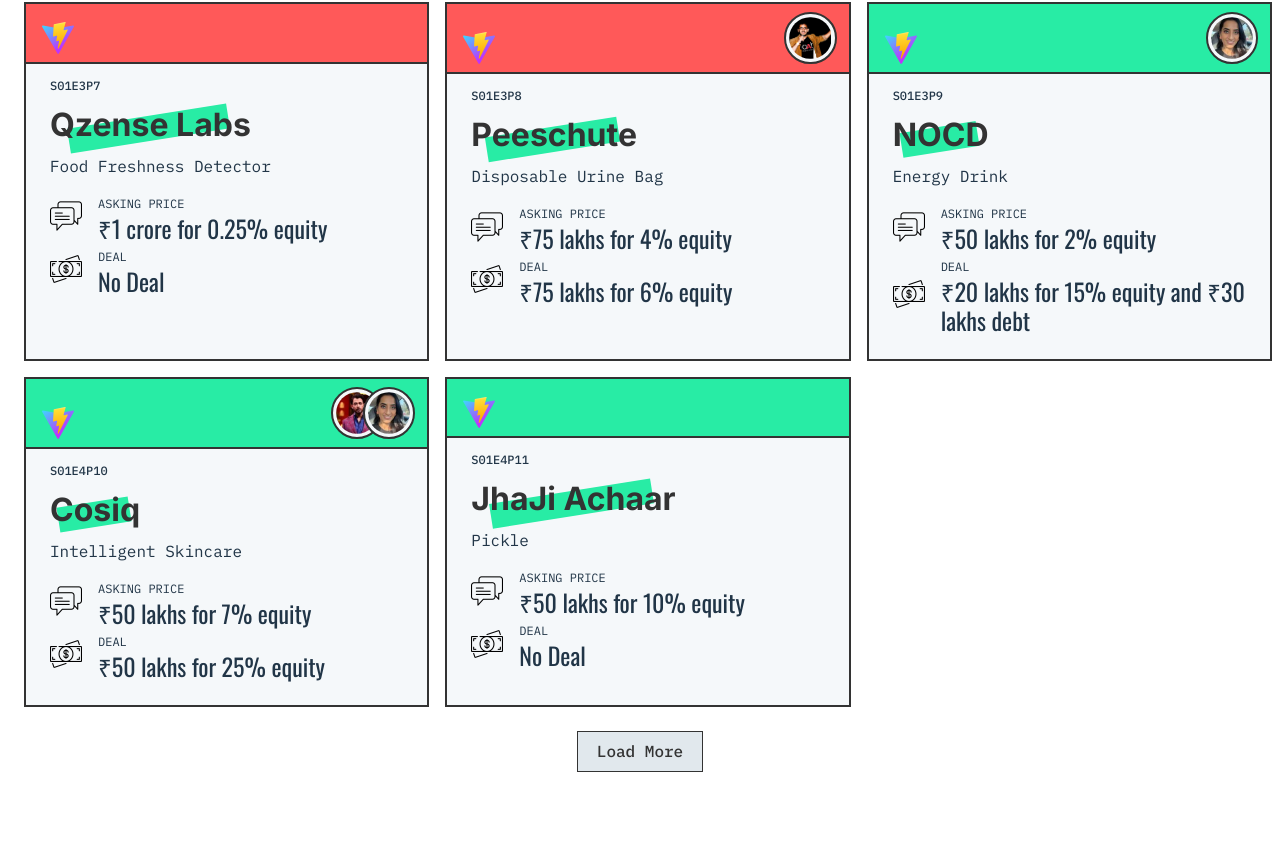
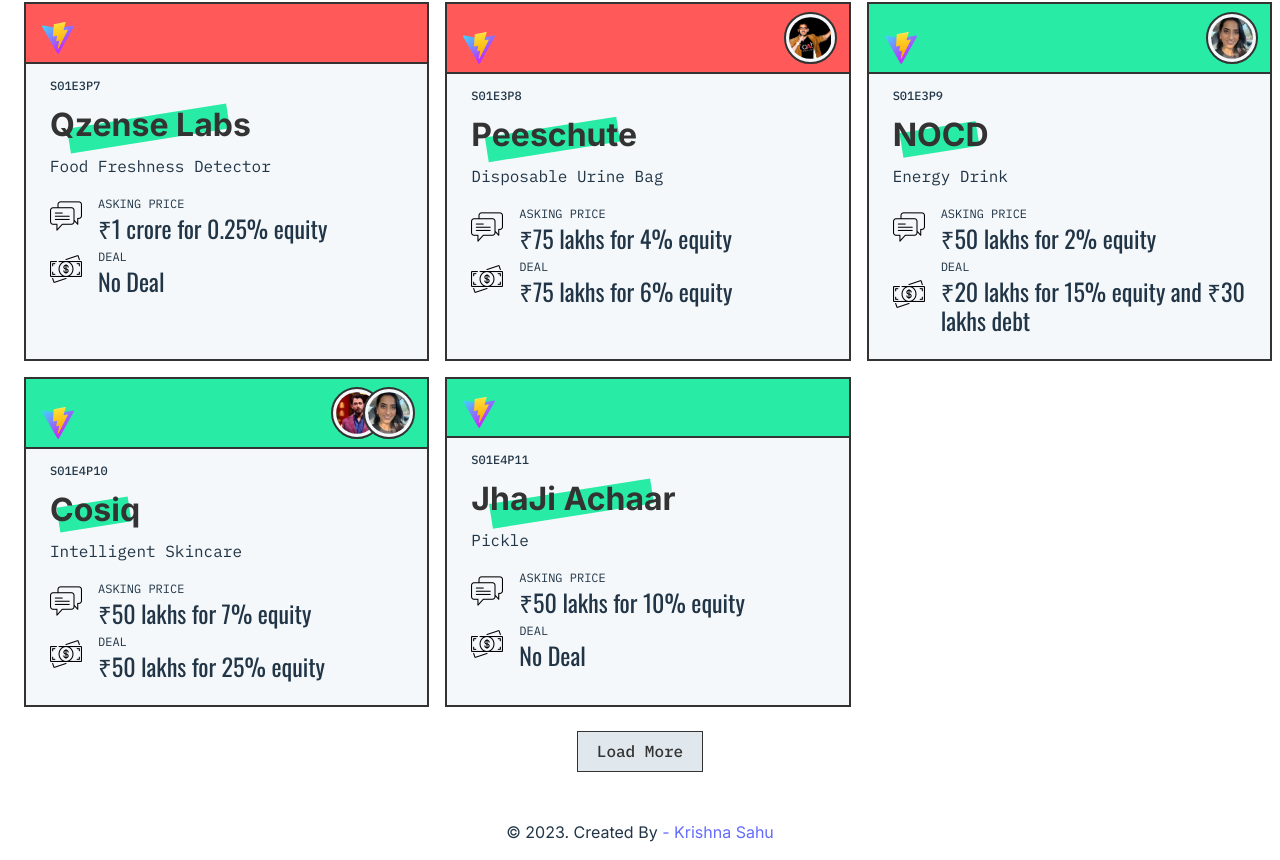
Before and after one commit to dvlprkrishna/SharkTankRocks, a React (Vite) app: page / in a window 1280 px wide. Shown: the part 1065-1925 px from the top of the page. Before the commit the page ends 1885 px from the top, so only its background shows below. Built offline with nearby package versions, Linux system fonts and the light colour scheme.

Commit message:
Footer Date Added

```diff
--- a/src/App.css
+++ b/src/App.css
@@ -62,3 +62,8 @@
   transition: 0.2s all;
   box-shadow: 4px 4px 0px 0px var(--color-black);
 }
+
+
+footer {
+  text-align: center;
+}
--- a/src/App.jsx
+++ b/src/App.jsx
@@ -31,6 +31,14 @@
       <button className="loadMore" onClick={loadMore}>
         {displayCount <= s1Data.length ? "Load More" : "All Deal Loaded"}
       </button>
+      <footer>
+        <p>
+          &copy; {new Date().getFullYear()}. Created By{" "}
+          <a href="https://krishnasahu.in" target="_blank" rel="noreferrer">
+            - Krishna Sahu
+          </a>
+        </p>
+      </footer>
     </>
   );
 }
```
